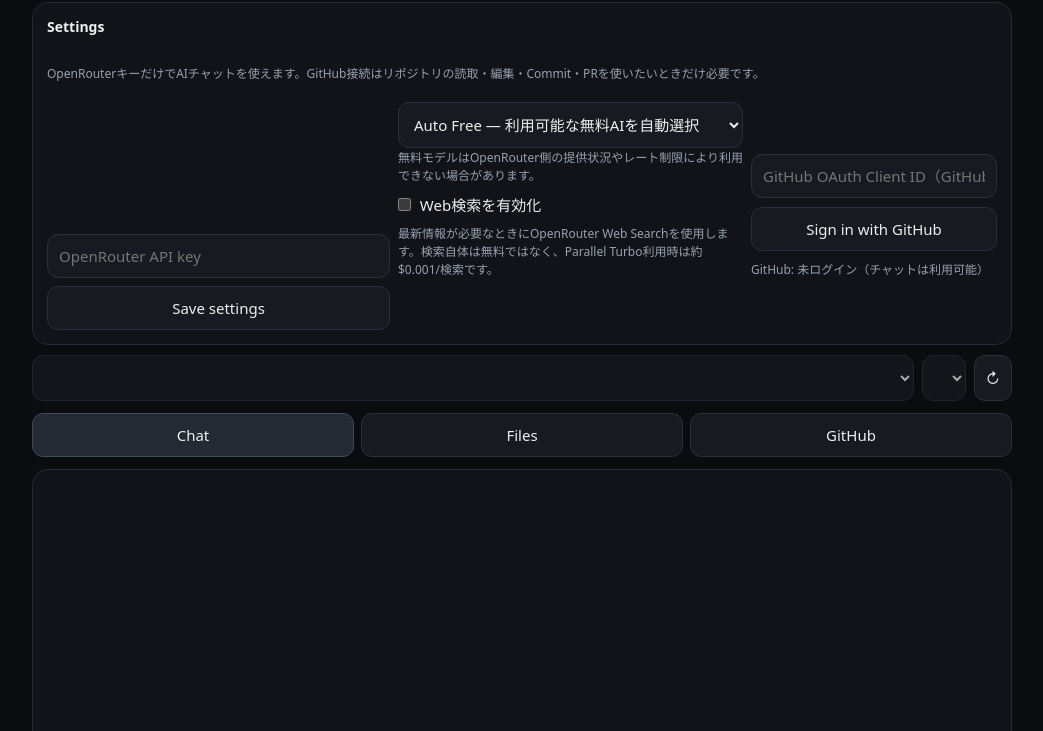
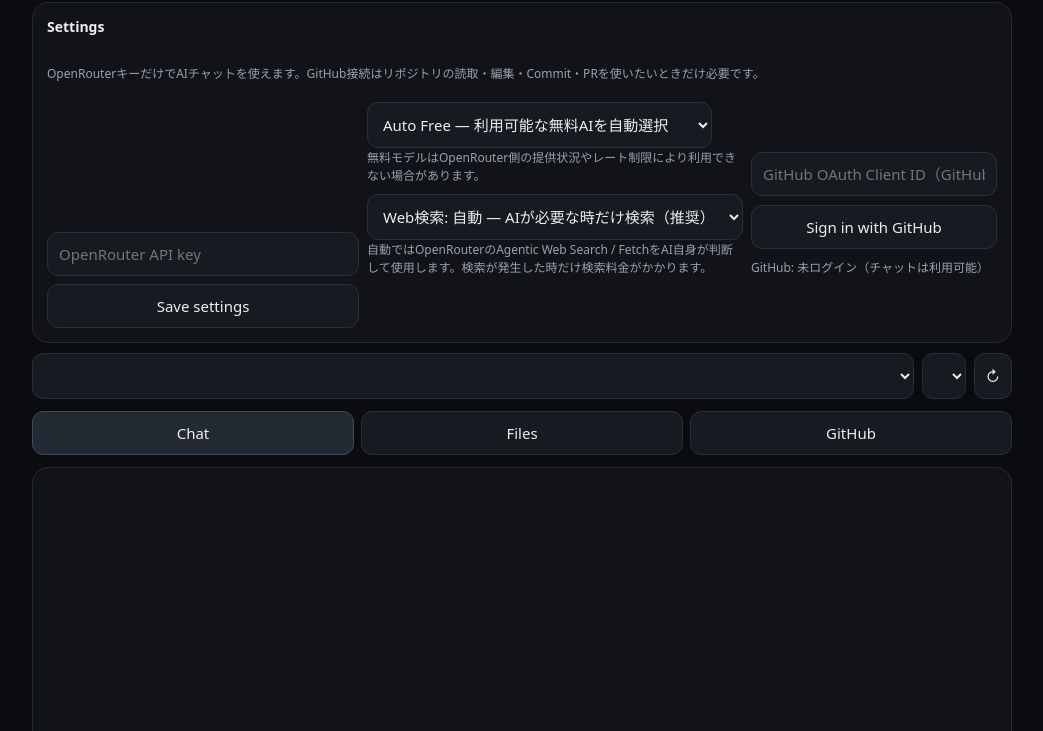
Before and after one commit to tatudrag0n/tatudrag0n, a website: page public/index.html in a window 1280 px wide. Shown: the part 69-800 px from the top of the page, without its empty margins (118-1161 px from the left). Drawn offline with Linux system fonts and the light colour scheme.

Commit message:
Make ForgeCodex web search agentic by default

```diff
--- a/public/index.html
+++ b/public/index.html
@@ -32,8 +32,12 @@
 </select>
 <input id="customModel" class="hidden" autocomplete="off" placeholder="例: provider/model:free">
 <div id="modelHint" class="muted">無料モデルはOpenRouter側の提供状況やレート制限により利用できない場合があります。</div>
-<label class="row" style="justify-content:flex-start;gap:.55rem;margin-top:.65rem"><input id="webSearch" type="checkbox" style="width:auto"><span>Web検索を有効化</span></label>
-<div class="muted">最新情報が必要なときにOpenRouter Web Searchを使用します。検索自体は無料ではなく、Parallel Turbo利用時は約$0.001/検索です。</div>
+<select id="webMode" style="margin-top:.65rem">
+<option value="auto">Web検索: 自動 — AIが必要な時だけ検索（推奨）</option>
+<option value="always">Web検索: 常時 — 毎回1回検索</option>
+<option value="off">Web検索: OFF</option>
+</select>
+<div class="muted">自動ではOpenRouterのAgentic Web Search / FetchをAI自身が判断して使用します。検索が発生した時だけ検索料金がかかります。</div>
 </div>
 <div id="ghSetup">
 <input id="clientId" autocomplete="off" placeholder="GitHub OAuth Client ID（GitHub機能を使う場合のみ）">
```
